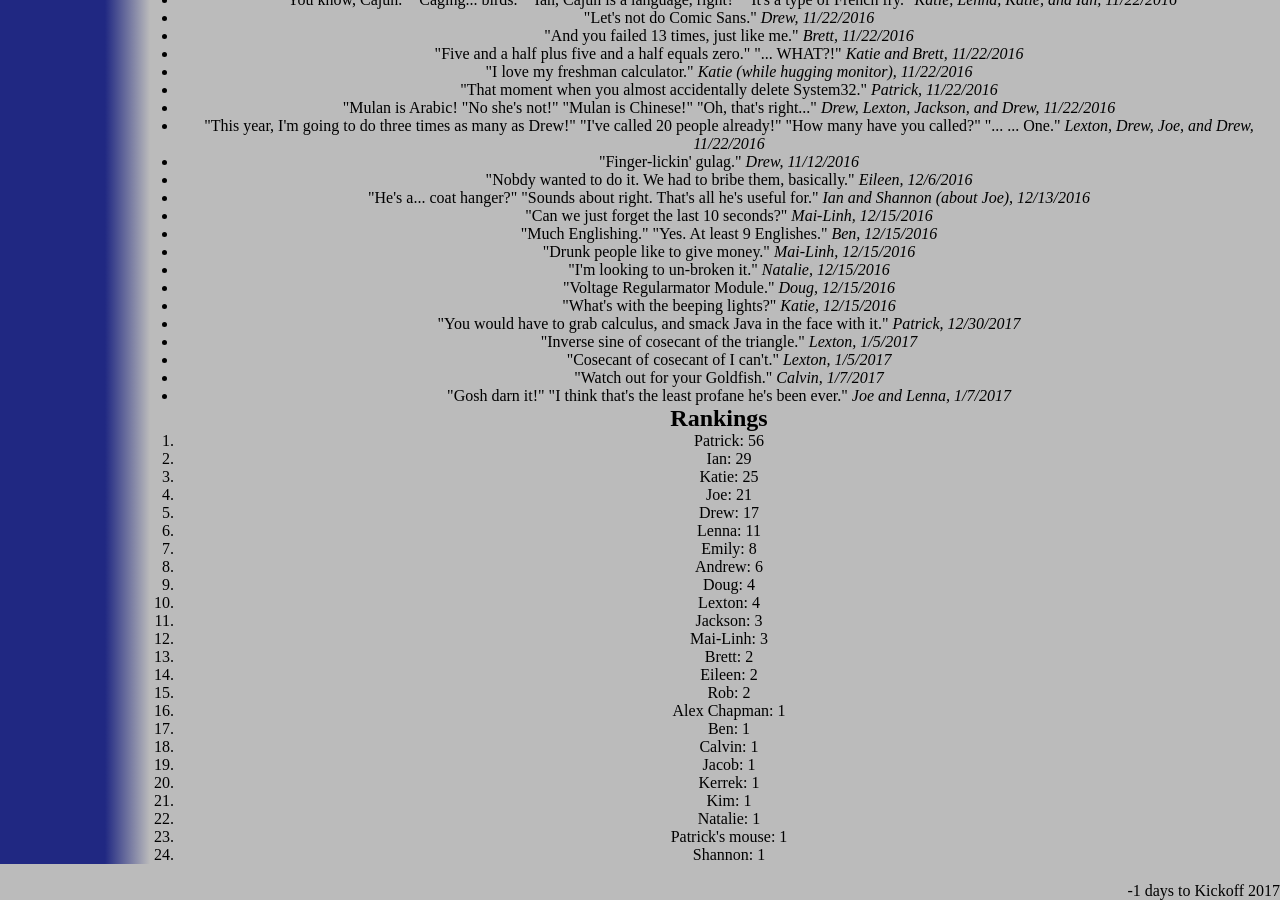
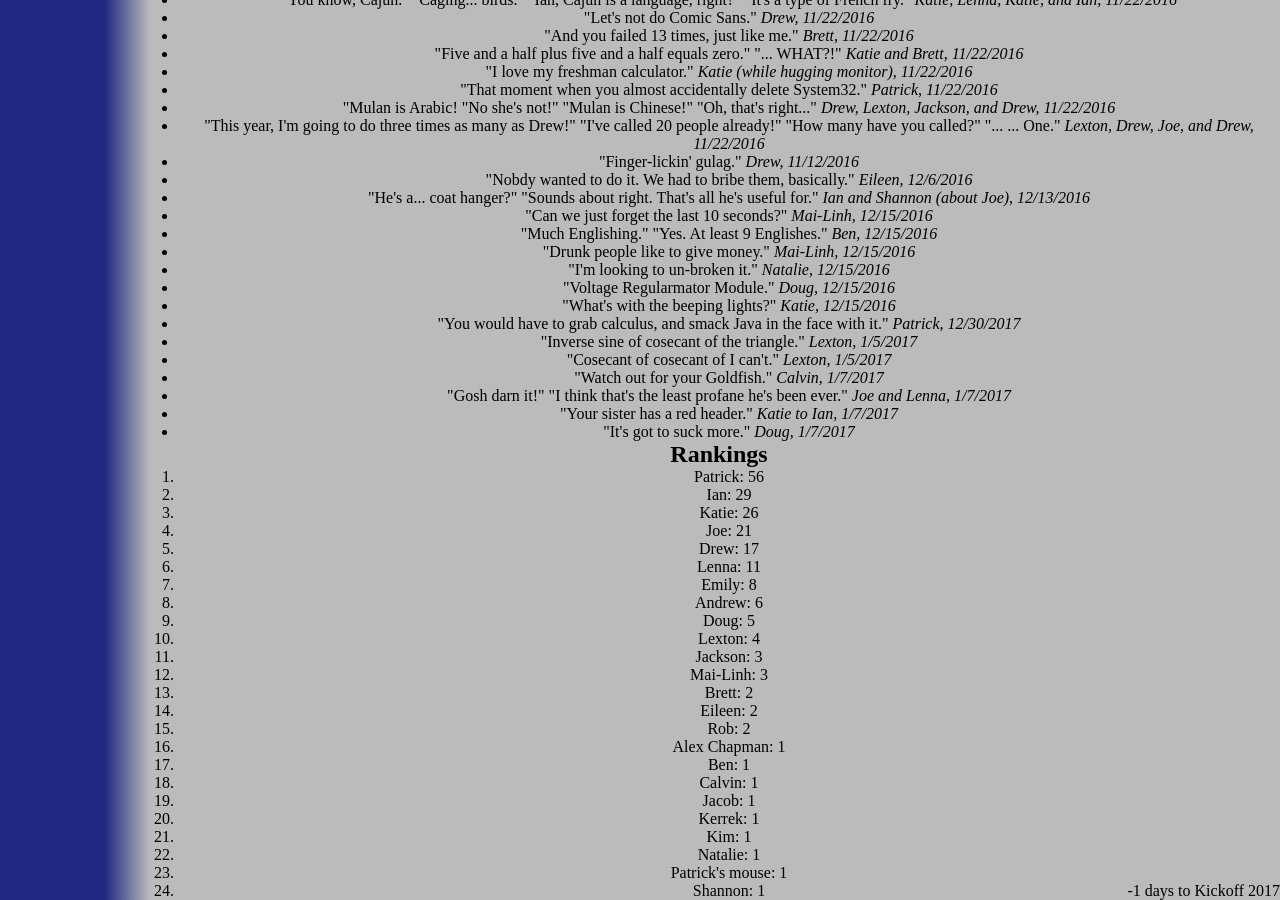
Before and after one commit to katiebugmoon/FRC4131.github.io, a Jekyll site: the page built from media/2017/quotes.html, in a window 1280 px wide and 900 px high, scrolled down 2491 px. Built offline with Jekyll 4.4.1, drawn with Linux system fonts in a browser that asks for light colours; nearby versions of some CDN libraries.

Commit message:
Update quotes.html

```diff
--- a/media/2017/quotes.html
+++ b/media/2017/quotes.html
@@ -153,6 +153,8 @@ title: Build Season 2017 Quotes
 	<li>"Cosecant of cosecant of I can't." <i>Lexton, 1/5/2017</i></li>
 	<li>"Watch out for your Goldfish." <i>Calvin, 1/7/2017</i></li>
 	<li>"Gosh darn it!" "I think that's the least profane he's been ever." <i>Joe and Lenna, 1/7/2017</i></li>
+	<li>"Your sister has a red header." <i>Katie to Ian, 1/7/2017</i></li>
+	<li>"It's got to suck more." <i>Doug, 1/7/2017</i></li>
 </ul>
 <h2>Rankings</h2>
 <ol id='rankings'></ol>
```
